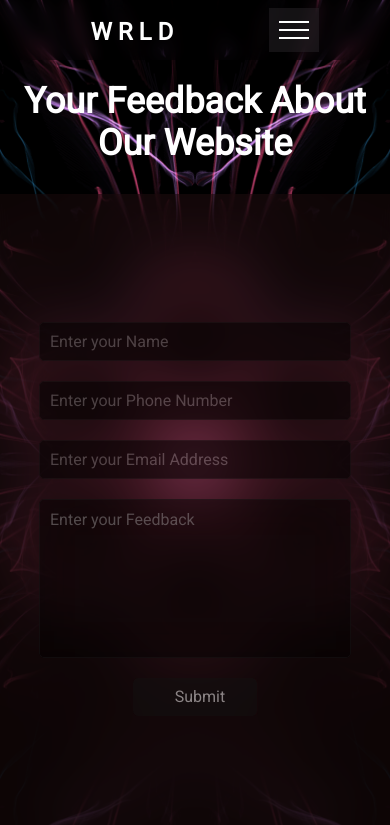
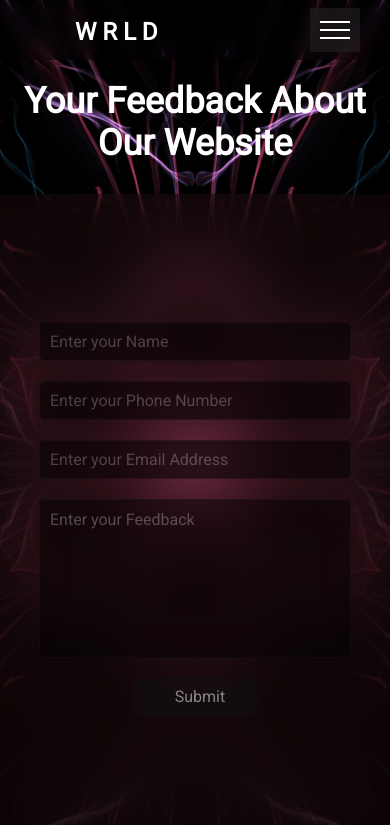
Before and after one commit to Swap9L/wrld.portfolio, a plain HTML site: page templates/form.html in a window 390 px wide. Shown: the top 825 px of the page. Drawn offline with nearby package versions, Linux system fonts and the light colour scheme.

Commit message:
Update form.css

```diff
--- a/static/css/form.css
+++ b/static/css/form.css
@@ -21,7 +21,7 @@ html{
     left: 0;
     height: 60px;
     display: flex;
-    justify-content: space-around;
+    justify-content: space-between;
     align-items: end;
     /* z-index: 999; */
 }
@@ -707,6 +707,7 @@ html{
 
 @media (max-width:600px){
     #navbar .logo span{
+        margin-left: 25px;
         font-size: 1.5rem;
     }
 
```
